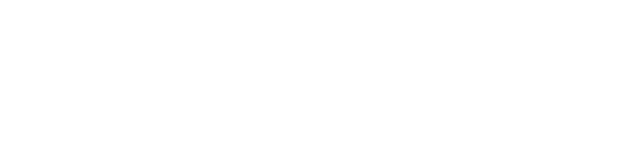
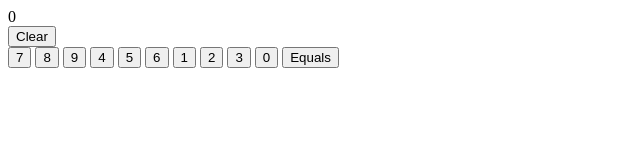
Before and after one commit to ri5hi-kumar/calculator, a plain HTML site: page index.html in a window 1280 px wide. Shown: the whole page, without its empty margins (0-640 px from the left). Drawn offline with Linux system fonts and the light colour scheme.

Commit message:
added html buttons

```diff
--- a/index.html
+++ b/index.html
@@ -8,6 +8,27 @@
     <title>Calculator</title>
 </head>
 <body>
-
+    <main class="main">
+        <div class="display-last"></div>
+        <div class="display-now">0</div>
+        <div class="container-grid">
+            <div class="utilities">
+                <button>Clear</button>
+            </div>
+            <div class="numpad">
+                <button class="num">7</button>
+                <button class="num">8</button>
+                <button class="num">9</button>
+                <button class="num">4</button>
+                <button class="num">5</button>
+                <button class="num">6</button>
+                <button class="num">1</button>
+                <button class="num">2</button>
+                <button class="num">3</button>
+                <button class="num">0</button>
+                <button>Equals</button>
+            </div>
+        </div>
+    </main>
 </body>
 </html>
```
